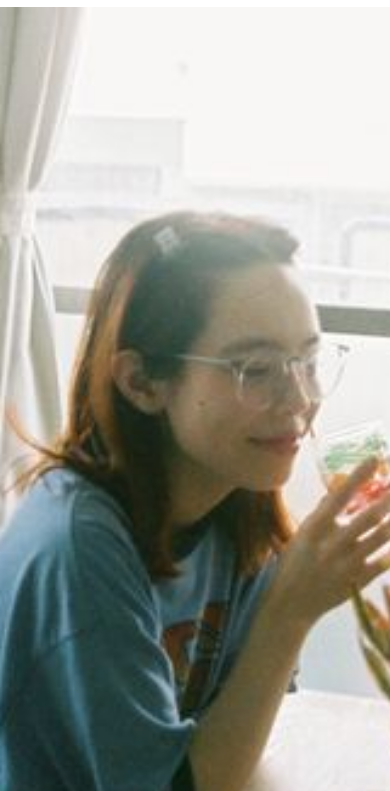
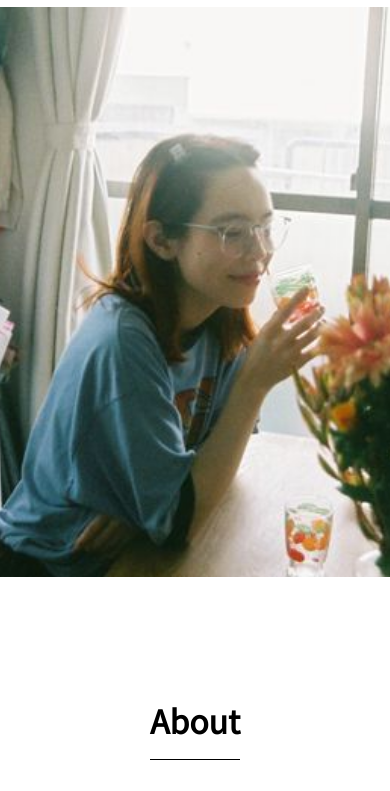
Before and after one commit to amizota/cording-lesson-20210609, a plain HTML site: page index.html in a window 390 px wide. Shown: the part 53-844 px from the top of the page. Drawn offline with Linux system fonts and the light colour scheme.

Commit message:
Add files via upload

```diff
--- a/css/styles.css
+++ b/css/styles.css
@@ -182,9 +182,14 @@ footer p {
     margin-bottom: 36px;
   }
 
+  /* 600px〜960pxのスタイル */
 } @media screen and (max-width:599px) {
   header,section,footer {
     margin: 0 auto;
     width: 96%;
   }
+} @media screen and (max-width:480px) {
+  main img {
+    height: 570px;
+  }
 }
```
